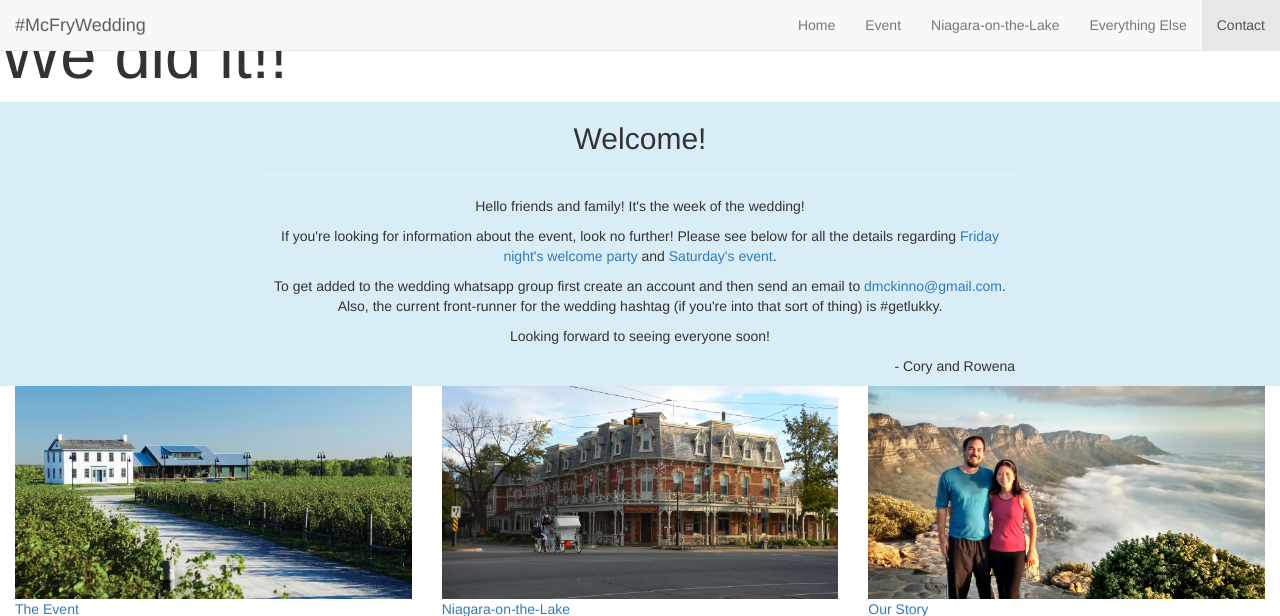
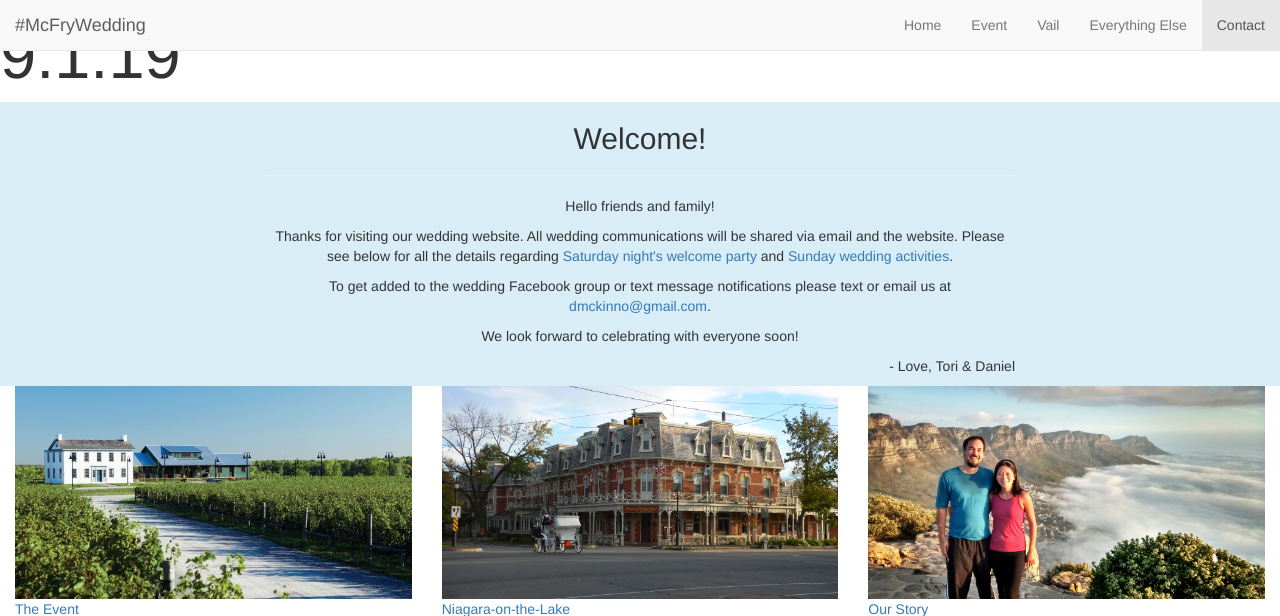
Before and after one commit to czue/django-wedding-website, a Django app: page / in a window 1280 px wide. Shown: the top 616 px of the page. Run offline with Django 3.2, Linux system fonts and the light colour scheme; some libraries are stand-ins or nearby versions.

Commit message:
Update welcome text

```diff
--- a/bigday/templates/home.html
+++ b/bigday/templates/home.html
@@ -27,7 +27,7 @@
                         <a class="page-scroll" href="#event">Event</a>
                     </li>
                     <li>
-                        <a class="page-scroll" href="#niagara">Niagara-on-the-Lake</a>
+                        <a class="page-scroll" href="#niagara">Vail</a>
                     </li>
                     <li>
                         <a class="page-scroll" href="#other-stuff">Everything Else</a>
@@ -45,13 +45,13 @@
     <header id="main-header">
         <div class="header-content">
             <div class="header-content-inner">
-                <h1>We did it!!</h1>
+                <h1>9.1.19</h1>
                 {% comment %}
                 <hr>
                 <h2>It's wedding week!</h2>
                 <a href="#welcome" class="btn btn-info btn-xl page-scroll">Welcome</a>
-                <a href="#event" class="btn btn-primary btn-xl page-scroll">Friday</a>
-                <a href="#saturday-event" class="btn btn-success btn-xl page-scroll">Saturday</a>
+                <a href="#event" class="btn btn-primary btn-xl page-scroll">Saturday</a>
+                <a href="#saturday-event" class="btn btn-success btn-xl page-scroll">Sunday</a>
                 {% endcomment %}
             </div>
         </div>
@@ -63,21 +63,20 @@
                     <h2 class="section-heading">Welcome!</h2>
                     <hr>
                     <p>
-                        Hello friends and family! It's the week of the wedding!
+                        Hello friends and family!
                     </p>
                     <p>
-                        If you're looking for information about the event, look no further!
-                        Please see below for all the details regarding <a href="#event" class="page-scroll">Friday night's welcome party</a> and <a href="#saturday-event" class="page-scroll">Saturday's event</a>.
+                        Thanks for visiting our wedding website. All wedding communications will be shared via email and the website.
+                        Please see below for all the details regarding <a href="#event" class="page-scroll">Saturday night's welcome party</a> and <a href="#saturday-event" class="page-scroll">Sunday wedding activities</a>.
                     </p>
                     <p>
-                        To get added to the wedding whatsapp group first create an account and then send an
-                        email to <a href="mailto:{{ support_email }}">{{ support_email }}</a>.
-                        Also, the current front-runner for the wedding hashtag (if you're into that sort of thing) is #getlukky.
+                        To get added to the wedding Facebook group or text message notifications please text or email us at
+                       <a href="mailto:{{ support_email }}">{{ support_email }}</a>.
                     </p>
                     <p>
-                        Looking forward to seeing everyone soon!
+                        We look forward to celebrating with everyone soon!
                     </p>
-                    <p class="pull-right">- Cory and Rowena</p>
+                    <p class="pull-right">- Love, Tori & Daniel</p>
                 </div>
             </div>
         </div>
```
